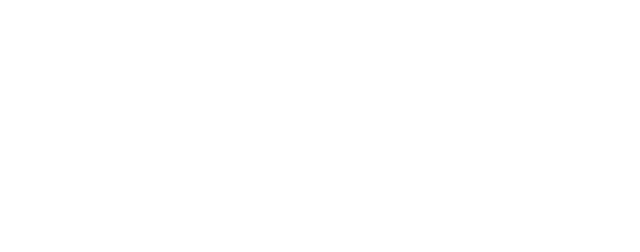
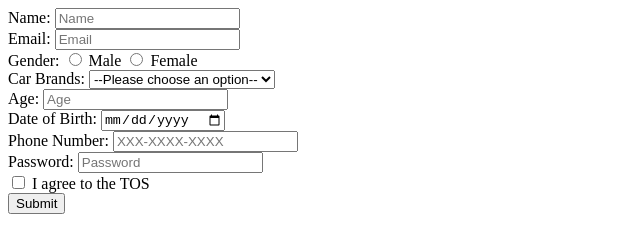
Before and after one commit to acciojob/signup-form-car-DebaR200, a website: page main.html in a window 1280 px wide. Shown: the whole page, without its empty margins (0-640 px from the left). Drawn offline with Linux system fonts and the light colour scheme.

Commit message:
created a submission

```diff
--- a/main.html
+++ b/main.html
@@ -8,6 +8,54 @@
 
 <body>
 	<!-- the entire body must be written by student -->
+
+	<form method="post">
+  <label for="name">Name:</label>
+  <input type="text" id="name" name="name" required placeholder="Name">
+  <br>
+
+  <label for="email">Email:</label>
+  <input type="email" id="email" name="email" required placeholder="Email">
+  <br>
+
+  <label>Gender:</label>
+  <input type="radio" id="gender_m" name="gender" required value="male">
+  <label for="gender_m">Male</label>
+  <input type="radio" id="gender_f" name="gender" required value="female">
+  <label for="gender_f">Female</label>
+  <br>
+
+  <label for="cars">Car Brands:</label>
+  <select id="cars" name="cars" required>
+    <option value="" disabled selected>--Please choose an option--</option>
+    <option value="toyota">Toyota</option>
+    <option value="honda">Honda</option>
+    <option value="ford">Ford</option>
+  </select>
+  <br>
+
+  <label for="age">Age:</label>
+  <input type="number" id="age" name="age" required placeholder="Age">
+  <br>
+
+  <label for="dob">Date of Birth:</label>
+  <input type="date" id="dob" name="dob" required>
+  <br>
+
+  <label for="tel">Phone Number:</label>
+  <input type="tel" id="tel" name="tel" placeholder="XXX-XXXX-XXXX">
+  <br>
+
+  <label for="password">Password:</label>
+  <input type="password" id="password" name="password" required placeholder="Password">
+  <br>
+
+  <input type="checkbox" id="tos" name="tos" required>
+  <label for="tos">I agree to the TOS</label>
+  <br>
+
+  <input type="submit" value="Submit">
+</form>
     <script type="text/javascript" src="./script.js">
 </script>
 
```
